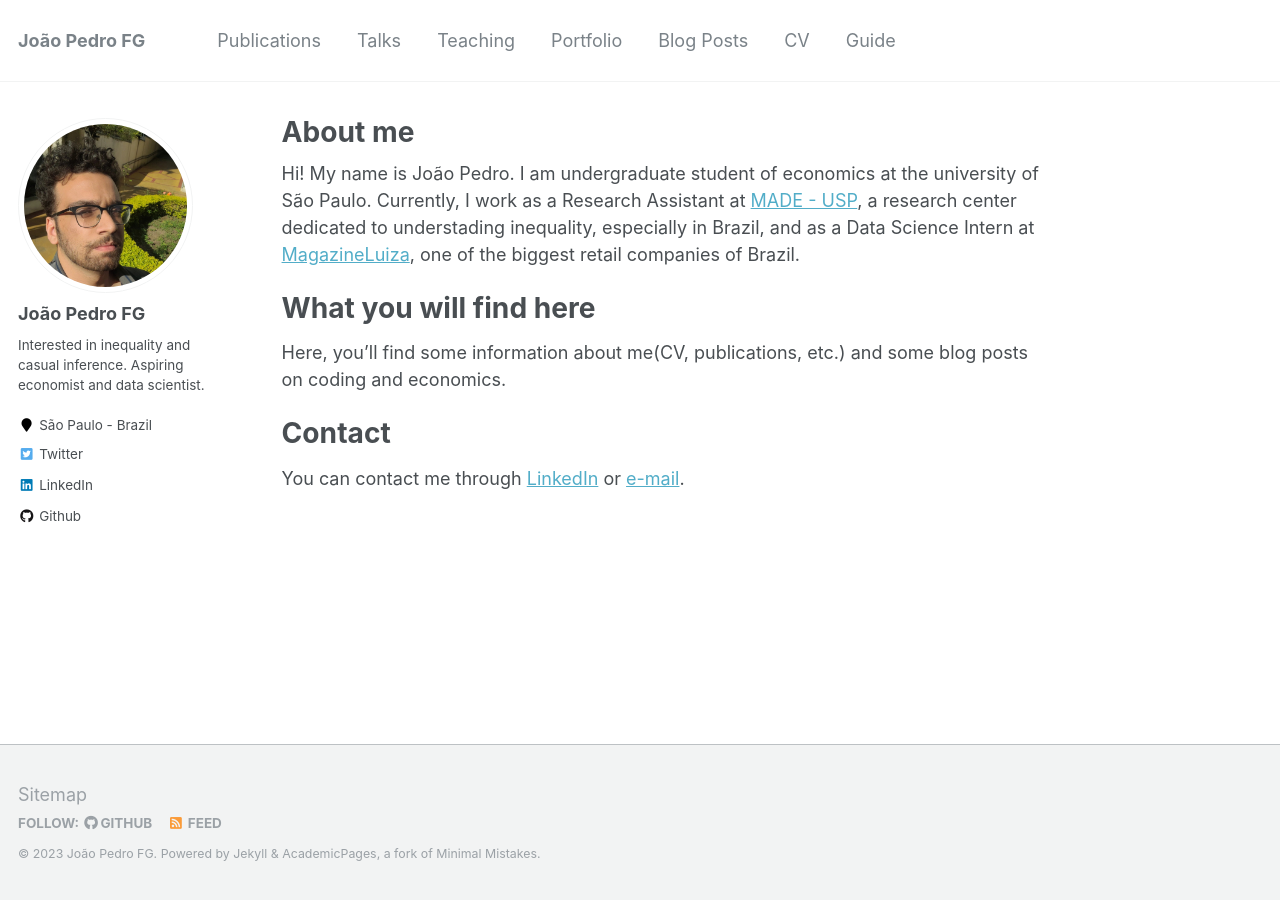
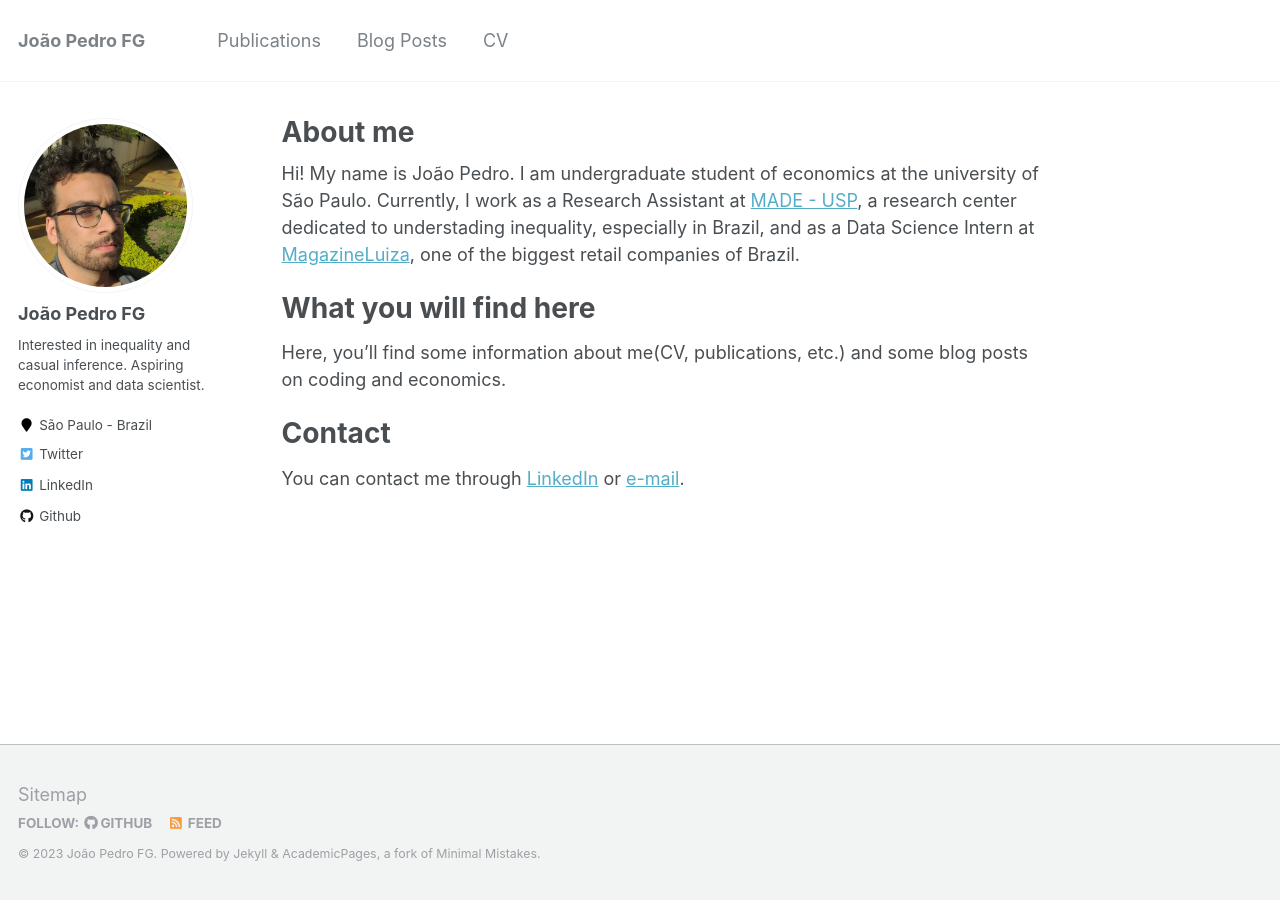
Before and after one commit to joaopedro-fg/joaopedro-fg.github.io, a Jekyll site: the page built from _pages/about.md, in a window 1280 px wide. Built offline with Jekyll 4.4.1, drawn with Linux system fonts in a browser that asks for light colours.

Commit message:
minor alts on nav

```diff
--- a/_data/navigation.yml
+++ b/_data/navigation.yml
@@ -3,20 +3,9 @@ main:
   - title: "Publications"
     url: /publications/
 
-  - title: "Talks"
-    url: /talks/
-
-  - title: "Teaching"
-    url: /teaching/
-
-  - title: "Portfolio"
-    url: /portfolio/
 
   - title: "Blog Posts"
     url: /year-archive/
 
   - title: "CV"
     url: /cv/
-
-  - title: "Guide"
-    url: /markdown/
```
